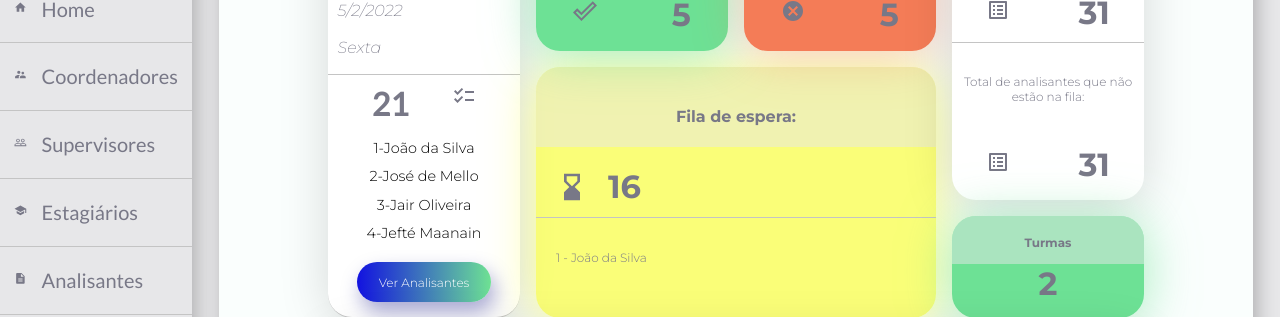
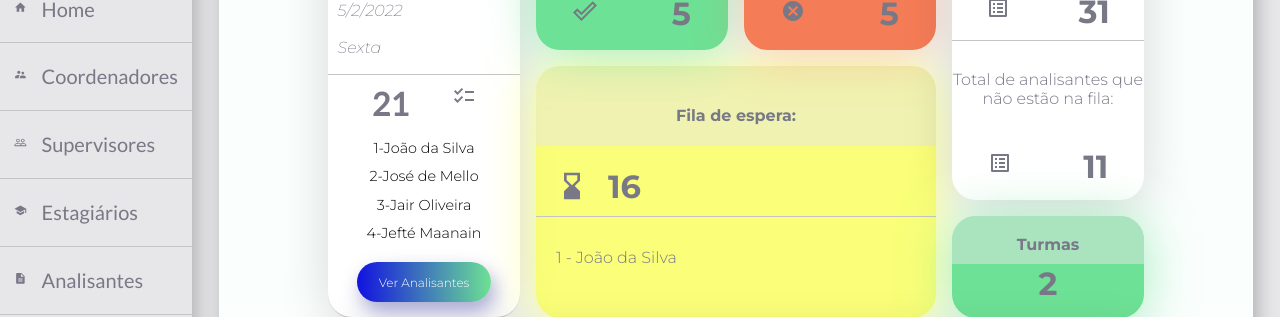
Before and after one commit to thiago-mfernandes/CepCop-React, a React (Create React App) app in the folder cepcop-react/: page /home in a window 1280 px wide. Shown: the part 125-442 px from the top of the page. Built offline with nearby package versions, Linux system fonts and the light colour scheme.

Commit message:
ajuste de tamanho de textos

```diff
--- a/cepcop-react/src/components/UI/Cards/CardFilaEspera/styled.ts
+++ b/cepcop-react/src/components/UI/Cards/CardFilaEspera/styled.ts
@@ -49,7 +49,7 @@ export const StyledContainer = styled.div`
 
 export const StyledPessoa = styled.p`
     color: ${cinzaEscuro};
-    font-size: 0.75rem;
+    font-size: 1rem;
 `;
 
 export const StyledMdHourglassBottom = styled.i`
--- a/cepcop-react/src/components/UI/Cards/CardTotalAnalisantes/index.tsx
+++ b/cepcop-react/src/components/UI/Cards/CardTotalAnalisantes/index.tsx
@@ -1,7 +1,6 @@
 import TotalCadastros from "../Titulos/TotalCadastros";
 import { StyledTotalAnalisantes } from "./styled";
 import Container from "./Container";
-import { MdListAlt } from "react-icons/md";
 import Quantidade from "../Quantidade/Quantidade";
 import ContainerTotal from "./ContainerTotal";
 import Titulo from "./Titulo";
@@ -21,7 +20,7 @@ function CardTotalAnalisants() {
             </ContainerTotal>
             <ContainerNaoRelacionados>
                 <IconList />
-                <Quantidade quantidade={31} />
+                <Quantidade quantidade={11} />
             </ContainerNaoRelacionados>
         </StyledTotalAnalisantes>
     );
--- a/cepcop-react/src/components/UI/Cards/CardTotalAnalisantes/styled.ts
+++ b/cepcop-react/src/components/UI/Cards/CardTotalAnalisantes/styled.ts
@@ -37,7 +37,7 @@ export const StyledContainerTotal = styled(StyledContainer)`
 
 export const StyledTitulo = styled.p`
     color: ${cinzaEscuro};
-    font-size: 0.75rem;
+    font-size: 1rem;
     margin: 5% 0;
     text-align: center;
 
--- a/cepcop-react/src/components/UI/Cards/CardTurmas/styled.ts
+++ b/cepcop-react/src/components/UI/Cards/CardTurmas/styled.ts
@@ -19,7 +19,7 @@ export const StyledCardTurmas = styled.div`
 `;
 
 export const StyledTitulo = styled(StyledTituloGenerico)`
-    font-size: 0.75rem;
+    font-size: 1rem;
     padding-left: 5%;
     padding-right: 5%;
 `;
```
